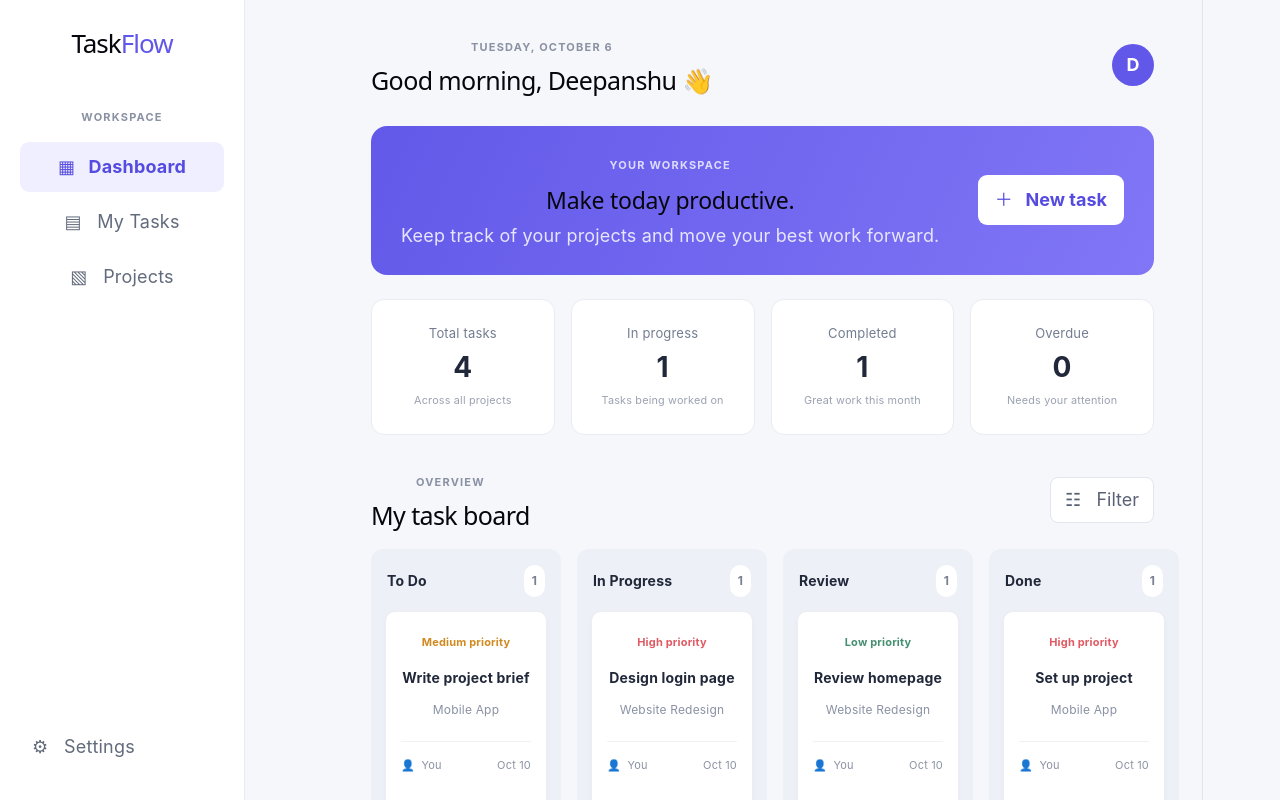
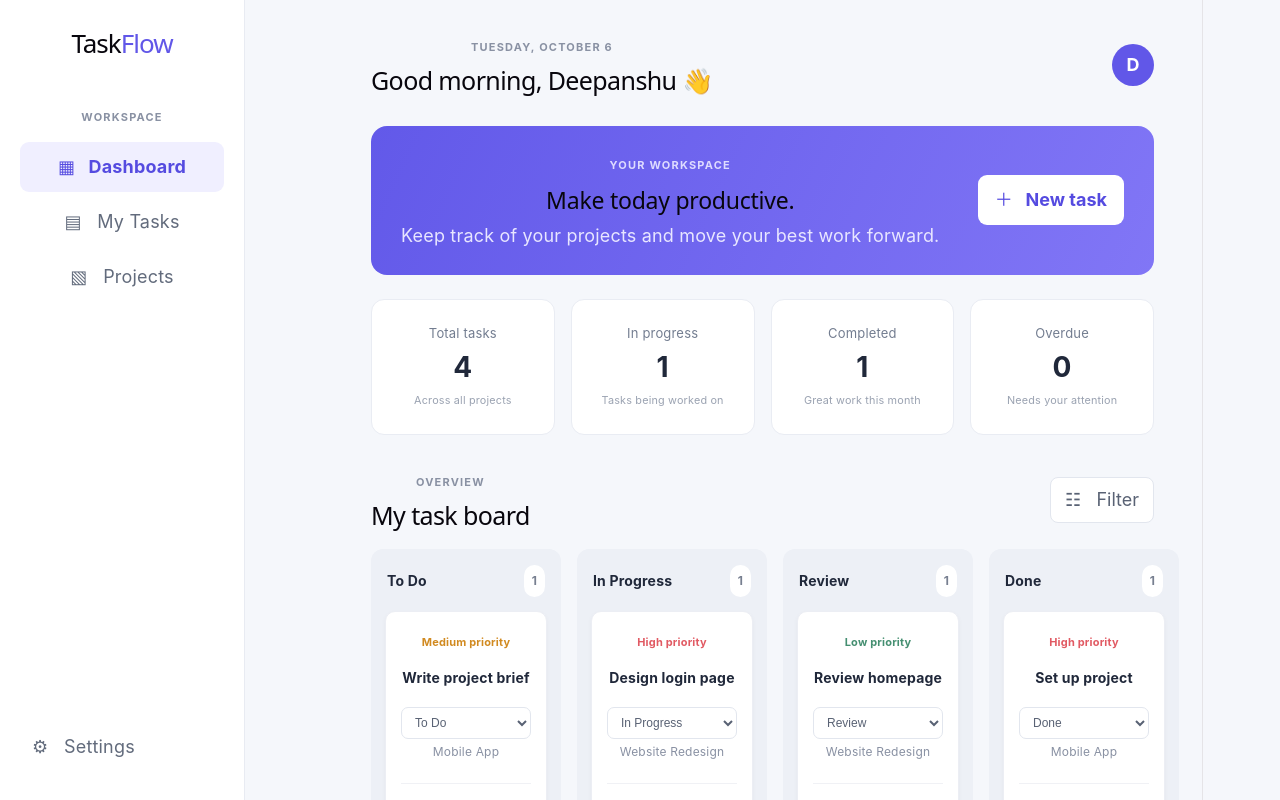
Before and after one commit to deepanshuweb70/Taskflow, a React (Vite) app: page / in a window 1280 px wide. Shown: the top 800 px of the page. Built offline with nearby package versions, Linux system fonts and the light colour scheme.

Commit message:
Add task status updates

```diff
--- a/src/App.css
+++ b/src/App.css
@@ -443,3 +443,14 @@ button {
 .task-actions .delete-task:hover {
   background: #dfd7d7;
 }
+
+.status-select {
+  width: 100%;
+  margin-top: 10px;
+  padding: 7px 9px;
+  border: 1px solid #e2e6ee;
+  border-radius: 7px;
+  color: #596274;
+  background: #fff;
+  font-size: 12px;
+}
--- a/src/App.jsx
+++ b/src/App.jsx
@@ -39,6 +39,16 @@ function App() {
   setProject(task.project)
   setPriority(task.priority)
   setIsModalOpen(true)
+}
+
+function handleChangeStatus(taskToUpdate, newStatus) {
+  setTasks((currentTasks) =>
+    currentTasks.map((task) =>
+      task === taskToUpdate
+        ? { ...task, status: newStatus }
+        : task
+    )
+  )
 }
 
   function handleAddTask(event) {
@@ -130,6 +140,16 @@ function App() {
                 <article className="task-card" key={`${task.title}-${index}`}>
                   <span className={`priority ${task.priority.toLowerCase()}`}>{task.priority} priority</span>
                   <h4>{task.title}</h4>
+                   <select
+                    className="status-select"
+                    value={task.status}
+                    onChange={(event) => handleChangeStatus(task, event.target.value)}
+                    aria-label={`Change status for ${task.title}`}
+                  >
+                    {columns.map((status) => (
+                      <option key={status} value={status}>{status}</option>
+                    ))}
+                  </select>
                   <p>{task.project}</p>
                   <div className="task-footer"><span>👤 &nbsp;You</span><span>Oct 10</span></div>
                   <div className="task-actions">
```
